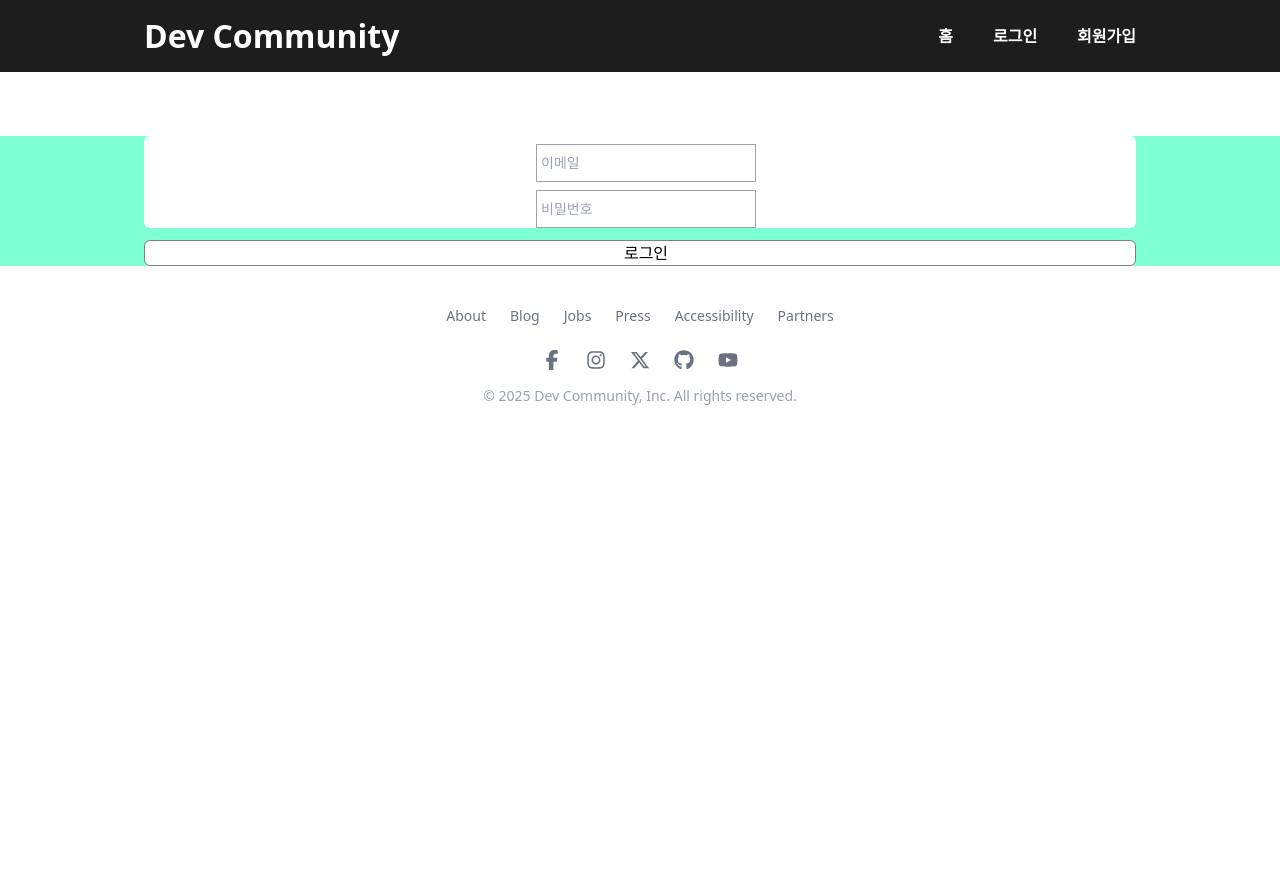
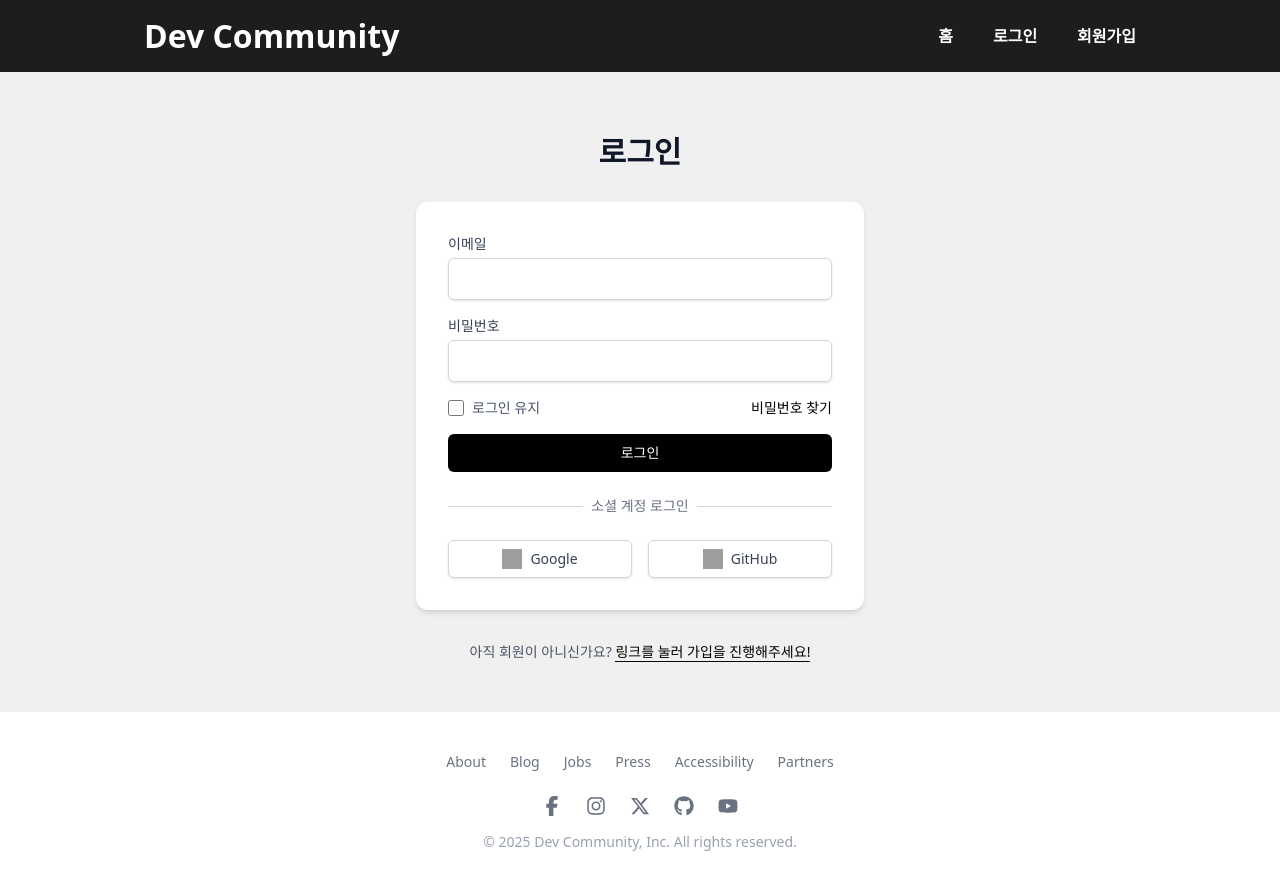
Before and after one commit to devRyan9025/dev-community-frontend, a React (Vite) app: page /login in a window 1280 px wide. Before the commit the page ends 800 px from the top, so only its background shows below. Built offline with nearby package versions, Linux system fonts and the light colour scheme; grey boxes are pictures that could not be loaded; a web font is replaced by a local one.

Commit message:
Feat: 로그인 유지 기능 추가 구현

```diff
--- a/src/pages/auth_page/Login.jsx
+++ b/src/pages/auth_page/Login.jsx
@@ -8,68 +8,178 @@ import styles from './Login.module.css';
 function Login() {
   const [email, setEmail] = useState('');
   const [password, setPassword] = useState('');
+  const [rememberMe, setRememberMe] = useState(false);
   const [loading, setLoading] = useState(false);
   const { setIsLoggedIn, setUser } = useContext(AuthContext);
-  const navigate = useNavigate();
+  const nav = useNavigate();
 
+  // 로그인 기능
   const handleLogin = async (e) => {
     e.preventDefault();
     if (loading) return;
     setLoading(true);
 
-    const data = { email, password };
+    const data = new FormData();
+    data.append('email', email);
+    data.append('password', password);
 
     try {
       // 1. 로그인 요청
       const res = await axios.post('/auth/login', data);
       const token = res.data.token;
 
-      // 2. 토큰 저장
-      localStorage.setItem('token', token);
-      setIsLoggedIn(true);
+      // 2. rememberMe에 따라 토큰 저장 위치 다르게
+      if (rememberMe) {
+        localStorage.setItem('token', token); // 브라우저 꺼도 유지
+      } else {
+        sessionStorage.setItem('token', token); // 브라우저 닫으면 삭제
+      }
 
       // 3. 사용자 정보 요청
-      const userRes = await axios.get('/user/me');
-      setUser(userRes.data.data);
+      const userRes = await axios.get('/user/me', {
+        headers: {
+          Authorization: `Bearer ${token}`,
+        },
+      });
 
-      alert(res.data.message || '✅ 로그인 성공!');
-      navigate('/');
+      alert(res.data.message);
+      setUser(userRes.data.user);
+      setIsLoggedIn(true);
+      nav('/');
     } catch (err) {
-      alert(err.response?.data?.message || err.message || '로그인 실패');
+      alert(err.response?.data?.message || '로그인 실패');
     } finally {
       setLoading(false);
     }
   };
 
+  // 회원가입 폼으로 이동
+  const handleLinkToRegister = () => {
+    nav('/register');
+  };
+
   return (
     <div className={styles.Login}>
-      <div className={styles.container}>
-        <form onSubmit={handleLogin}>
-          <div className={styles.input_bundle}>
+      <div className='max-w-md w-full space-y-8'>
+        <div className='text-center'>
+          <h2 className='mt-3 text-3xl font-extrabold text-gray-900'>로그인</h2>
+        </div>
+
+        {/* 로그인 폼 */}
+        <form
+          className='mt-8 space-y-6 bg-white p-8 rounded-xl shadow-md'
+          action='#'
+          method='POST'>
+          <div className='space-y-4'>
+            {/* 이메일 입력란 */}
+            <div>
+              <label
+                htmlFor='email'
+                className='block text-sm font-medium text-gray-700'>
+                이메일
+              </label>
               <input
-              className={styles.input}
+                id='email'
+                name='email'
                 type='email'
-              placeholder='이메일'
-              aria-label='이메일'
                 value={email}
                 onChange={(e) => setEmail(e.target.value)}
                 required
+                className='mt-1 block w-full px-3 py-2 border border-gray-300 rounded-md shadow-sm focus:ring-indigo-500 focus:border-indigo-500'
               />
+            </div>
+            {/* 비밀번호 입력란 */}
+            <div>
+              <label
+                htmlFor='password'
+                className='block text-sm font-medium text-gray-700'>
+                비밀번호
+              </label>
               <input
-              className={styles.input}
+                id='password'
+                name='password'
                 type='password'
-              placeholder='비밀번호'
                 value={password}
                 onChange={(e) => setPassword(e.target.value)}
                 required
+                className='mt-1 block w-full px-3 py-2 border border-gray-300 rounded-md shadow-sm focus:ring-indigo-500 focus:border-indigo-500'
               />
             </div>
-          <div className={styles.button}>
-            <button type='submit' disabled={loading}>
-              {loading ? '로딩 중...' : '로그인'}
+
+            {/* 로그인 상태 유지 체크박스 */}
+            <div className='flex items-center justify-between'>
+              <label className='flex items-center text-sm'>
+                <input
+                  type='checkbox'
+                  checked={rememberMe}
+                  onChange={(e) => setRememberMe(e.target.checked)}
+                  className='h-4 w-4 text-indigo-600 focus:ring-indigo-500 border-gray-300 rounded'
+                />
+                <span className='ml-2 text-gray-600'>로그인 유지</span>
+              </label>
+              <div className='text-sm'>
+                <a
+                  href='#'
+                  className='font-medium text-black hover:text-gray-900'>
+                  비밀번호 찾기
+                </a>
+              </div>
+            </div>
+
+            {/* 로그인 버튼 */}
+            <button
+              type='submit'
+              onClick={handleLogin}
+              className='w-full flex justify-center py-2 px-4 border border-transparent text-sm font-medium rounded-md text-white bg-black hover:bg-gray-900'>
+              로그인
+            </button>
+          </div>
+
+          {/* 소셜 로그인 */}
+          <div className='mt-6 relative'>
+            <div className='absolute inset-0 flex items-center'>
+              <div className='w-full border-t border-gray-300'></div>
+            </div>
+            <div className='relative flex justify-center text-sm'>
+              <span className='px-2 bg-white text-gray-500'>
+                소셜 계정 로그인
+              </span>
+            </div>
+          </div>
+
+          <div className='mt-6 flex space-x-4'>
+            <button
+              type='button'
+              className='w-full inline-flex justify-center py-2 px-4 border border-gray-300 rounded-md shadow-sm bg-white text-sm font-medium text-gray-700 hover:bg-gray-50'>
+              <img
+                src='https://www.svgrepo.com/show/475656/google-color.svg'
+                alt='Google'
+                className='w-5 h-5 mr-2'
+              />
+              Google
+            </button>
+            <button
+              type='button'
+              className='w-full inline-flex justify-center py-2 px-4 border border-gray-300 rounded-md shadow-sm bg-white text-sm font-medium text-gray-700 hover:bg-gray-50'>
+              <img
+                src='https://www.svgrepo.com/show/361182/github-inverted.svg'
+                alt='GitHub'
+                className='w-5 h-5 mr-2'
+              />
+              GitHub
             </button>
           </div>
         </form>
+
+        {/* 회원 가입 링크 */}
+        <p className='mt-4 text-center text-sm text-gray-600'>
+          아직 회원이 아니신가요?{' '}
+          <a
+            onClick={handleLinkToRegister}
+            className='font-medium cursor-pointer text-black hover:text-gray-950 border-b border-gray-950'>
+            링크를 눌러 가입을 진행해주세요!
+          </a>
+        </p>
       </div>
     </div>
   );
--- a/src/pages/auth_page/Login.module.css
+++ b/src/pages/auth_page/Login.module.css
@@ -1,6 +1,11 @@
 .Login {
-  background-color: aquamarine;
-  margin-top: var(--spacing-5);
+  min-height: 80vh;
+  display: flex;
+  justify-content: center;
+  align-items: center;
+  background-color: rgb(240, 240, 240);
+  padding-left: 4rem;
+  padding-right: 4rem;
 }
 
 .container {
@@ -14,7 +19,6 @@
   flex-direction: column;
   align-items: center;
   background-color: white;
-  padding-left: 0.75rem; /* pl-3 */
   border-radius: 0.375rem; /* rounded-md */
 }
 
@@ -50,7 +54,6 @@
   justify-content: center;
   background-color: white;
   margin-top: 0.75rem;
-  padding-left: 0.75rem; /* pl-3 */
   border-radius: 0.375rem; /* rounded-md */
   border: 1px solid gray;
 }
```
Lines whose indentation alone changed are shown as unchanged.
